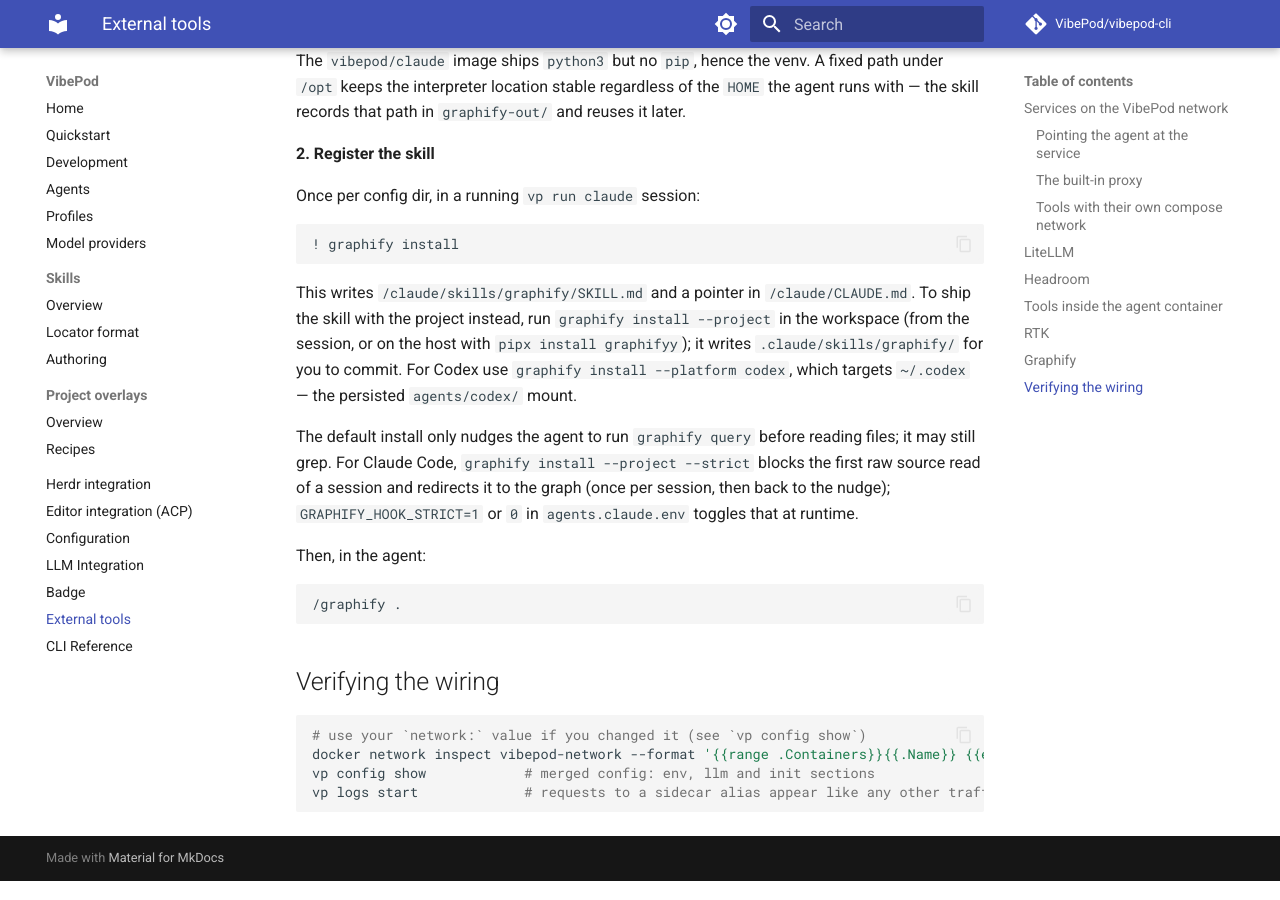
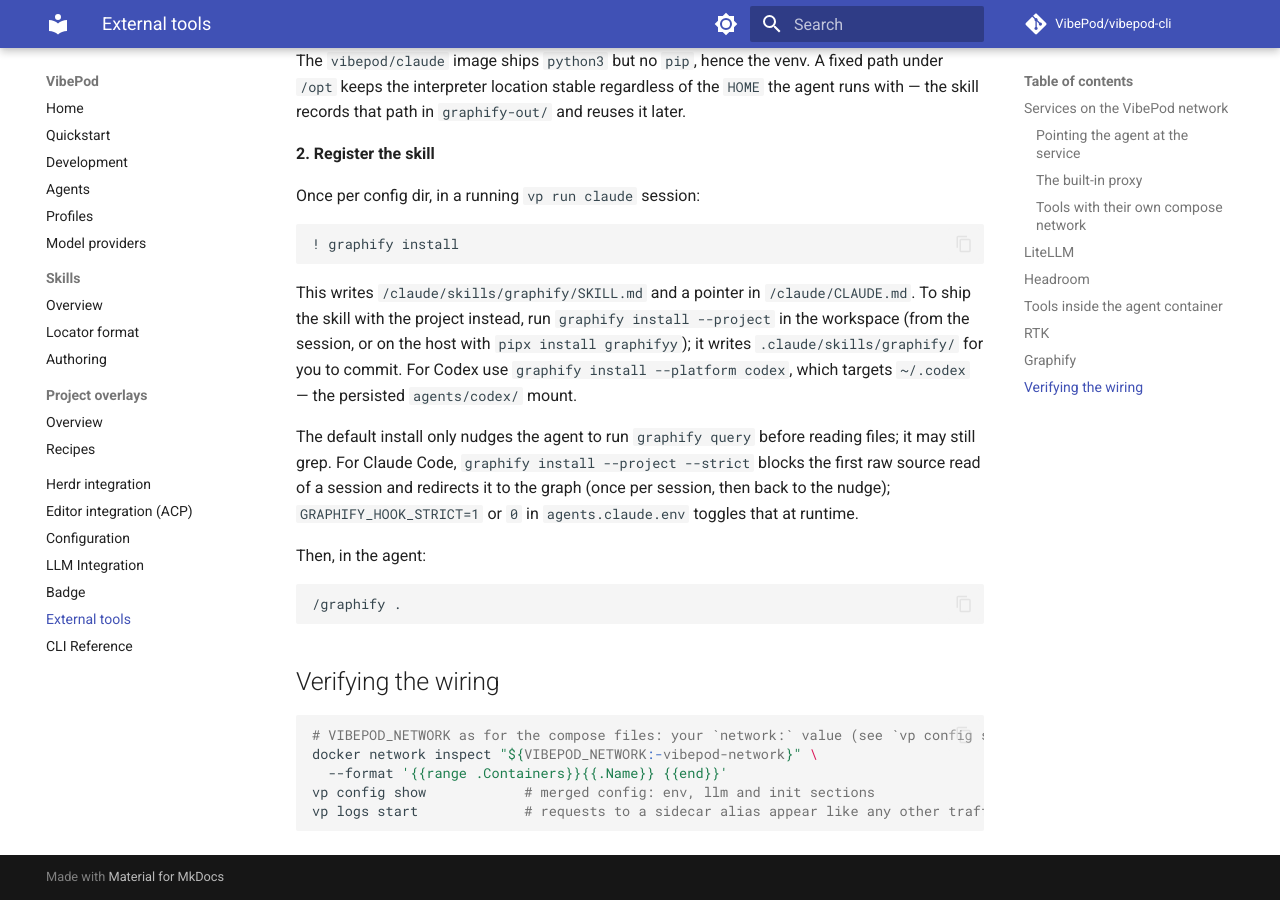
Before and after one commit to VibePod/vibepod-cli, an MkDocs documentation site: the page built from docs/integrations.md, in a window 1280 px wide and 900 px high, scrolled down 8656 px. Built offline with MkDocs 1.6.1 and Material for MkDocs 9.7.7, drawn with Linux system fonts in a browser that asks for light colours; comment, search, counter and statistics services are not loaded; some of the changed text lies outside the part shown.

Commit message:
Use the configured network name when creating and inspecting it

````diff
--- a/docs/integrations.md
+++ b/docs/integrations.md
@@ -503,8 +503,9 @@
 ## Verifying the wiring
 
 ```bash
-# use your `network:` value if you changed it (see `vp config show`)
-docker network inspect vibepod-network --format '{{range .Containers}}{{.Name}} {{end}}'
+# VIBEPOD_NETWORK as for the compose files: your `network:` value (see `vp config show`)
+docker network inspect "${VIBEPOD_NETWORK:-vibepod-network}" \
+  --format '{{range .Containers}}{{.Name}} {{end}}'
 vp config show            # merged config: env, llm and init sections
 vp logs start             # requests to a sidecar alias appear like any other traffic
 ```
````
Also changed, not shown: other parts of docs/integrations.md (+1 -1 lines).
